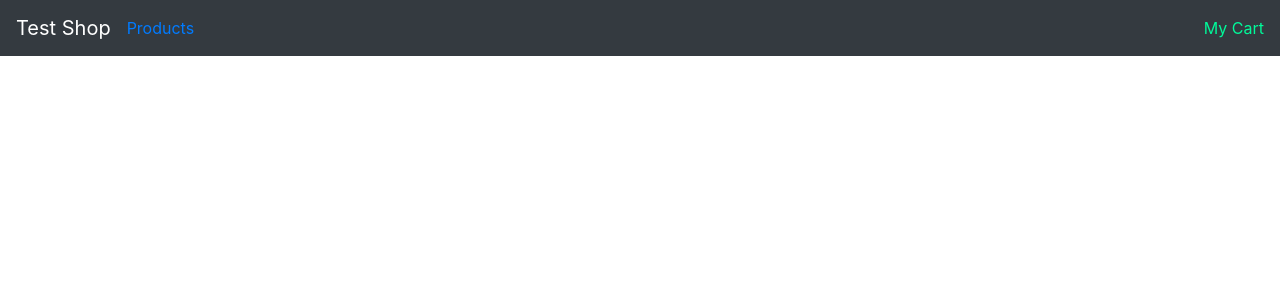
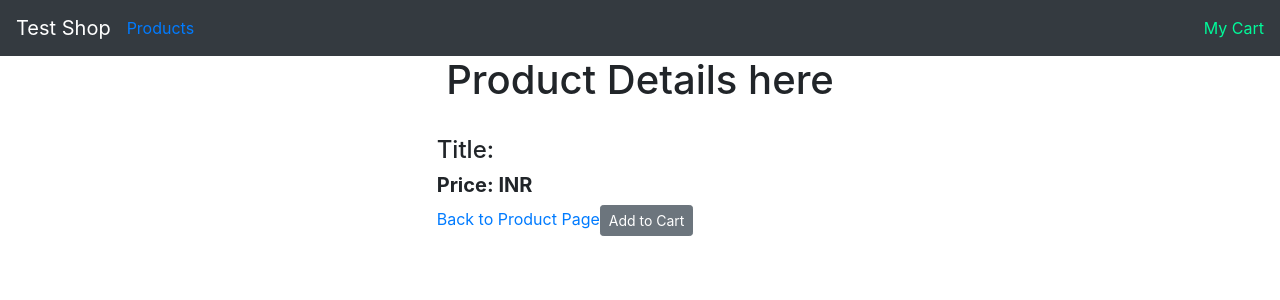
Before and after one commit to utk09/react-context-ecommerce, a React (Create React App) app: page /details in a window 1280 px wide. Shown: the top 300 px of the page. Built offline with nearby package versions, Linux system fonts and the light colour scheme.

Commit message:
added product details page and detailsContext

```diff
--- a/src/App.js
+++ b/src/App.js
@@ -1,8 +1,9 @@
 import React from "react";
+import { Switch, Route } from "react-router-dom";
 import "bootstrap/dist/css/bootstrap.min.css";
 import Nav from "./componets/Nav";
 import Productlist from "./componets/Productlist";
-import { Switch, Route } from "react-router-dom";
+import Details from "./componets/Details";
 
 function App() {
   return (
@@ -10,6 +11,7 @@ function App() {
       <Route path="/" component={Nav} />
       <Switch>
         <Route exact path="/" component={Productlist} />
+        <Route path="/details" component={Details} />
       </Switch>
     </div>
   );
--- /dev/null
+++ b/src/componets/Details.js
@@ -0,0 +1,58 @@
+import React, { Component } from "react";
+import { ProductConsumer } from "../contextAPI";
+import { Link } from "react-router-dom";
+import { Button } from "react-bootstrap";
+
+export default class Details extends Component {
+  render() {
+    return (
+      <ProductConsumer>
+        {(value) => {
+          const { id, title, img, price, inCart } = value.detailProduct;
+          return (
+            <>
+              <div className="container">
+                <div className="col-10 mx-auto text-center">
+                  <h1>Product Details here</h1>
+                </div>
+              </div>
+              <div className="row">
+                <div className="col-4 mx-auto col-md-4">
+                  <img src={img} alt={title} className="img-fluid" />
+                </div>
+              </div>
+              <div className="row">
+                <div className="col-4 mx-auto col-md-4">
+                  <h4>Title: {title}</h4>
+                  <h5>
+                    <strong>
+                      Price: <span>INR</span>
+                      {price}
+                    </strong>
+                  </h5>
+                  <div>
+                    <Link to="/">Back to Product Page</Link>
+                    <Button
+                      size="sm"
+                      disabled={inCart}
+                      onClick={() => {
+                        value.addToCart(id);
+                      }}
+                      variant="secondary"
+                    >
+                      {inCart === true ? (
+                        <span>In Cart</span>
+                      ) : (
+                        <span>Add to Cart</span>
+                      )}
+                    </Button>
+                  </div>
+                </div>
+              </div>
+            </>
+          );
+        }}
+      </ProductConsumer>
+    );
+  }
+}
--- a/src/componets/Nav.js
+++ b/src/componets/Nav.js
@@ -17,7 +17,7 @@ export default class Nab extends Component {
             <Nav>
               <Link
                 style={{ color: "mediumspringgreen" }}
-                eventKey={2}
+                eventkey={2}
                 to="/cart"
               >
                 My Cart
--- a/src/contextAPI.js
+++ b/src/contextAPI.js
@@ -9,11 +9,24 @@ class ProductProvider extends Component {
     detailProduct: prodInDetails,
   };
 
+  getItem = (id) => {
+    const product = this.state.products.find((item) => item.id === id);
+    return product;
+  };
+
+  handleDetails = (id) => {
+    const product = this.getItem(id);
+    this.setState(() => {
+      return { detailProduct: product };
+    });
+  };
+
   render() {
     return (
       <ProductContext.Provider
         value={{
           ...this.state,
+          handleDetails: this.handleDetails,
         }}
       >
         {this.props.children}
```
